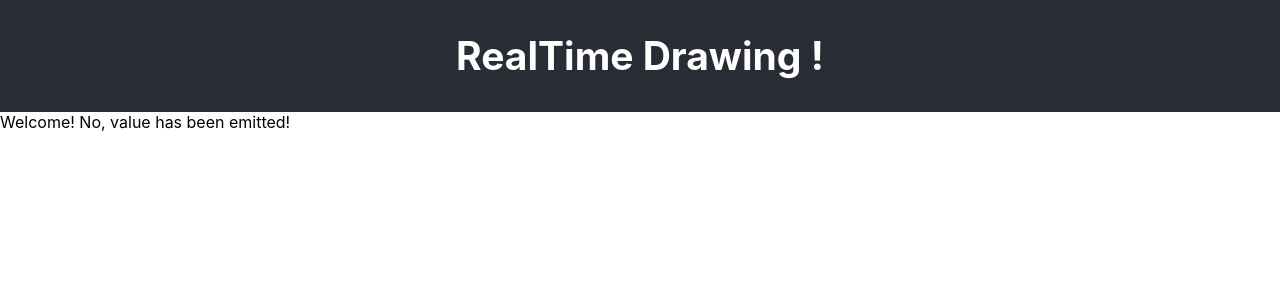
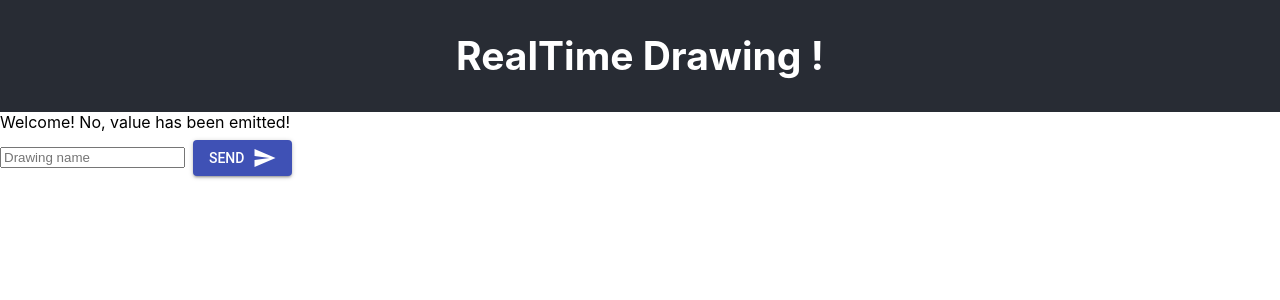
Before and after one commit to divyanshu-rawat/realtime-sockets-drawing-app, a React (Create React App) app in the folder client/: page / in a window 1280 px wide. Shown: the top 300 px of the page. Built offline with nearby package versions, Linux system fonts and the light colour scheme; no server answers.

Commit message:
material-ui added

```diff
--- a/client/package.json
+++ b/client/package.json
@@ -3,6 +3,9 @@
   "version": "0.1.0",
   "private": true,
   "dependencies": {
+    "@material-ui/core": "^3.3.0",
+    "antd": "^3.10.2",
+    "prop-types": "^15.6.2",
     "react": "^16.5.2",
     "react-dom": "^16.5.2",
     "react-scripts": "2.0.5",
--- a/client/public/index.html
+++ b/client/public/index.html
@@ -10,6 +10,7 @@
       homescreen on Android. See https://developers.google.com/web/fundamentals/web-app-manifest/
     -->
     <link rel="manifest" href="%PUBLIC_URL%/manifest.json">
+    <link href="https://fonts.googleapis.com/icon?family=Material+Icons" rel="stylesheet">
     <!--
       Notice the use of %PUBLIC_URL% in the tags above.
       It will be replaced with the URL of the `public` folder during the build.
--- a/client/src/App.js
+++ b/client/src/App.js
@@ -1,7 +1,8 @@
 import React, { Component, Fragment } from 'react';
 import './App.css';
 // import PropTypes from 'prop-types';
-import {subscribeToTimer} from './app-Api/api.js'
+// import {subscribeToTimer} from './app-Api/api.js'
+import DrawingForm from './Components/drawingForm';
 
 class App extends Component {
 
@@ -11,9 +12,6 @@ class App extends Component {
     this.state = {
       timeStamp: 'No, value has been emitted!'
     }
-    subscribeToTimer((timeStamp) =>{
-      this.setState({ timeStamp })
-    })
   }
 
   render() {
@@ -23,6 +21,7 @@ class App extends Component {
             <h2>RealTime Drawing !</h2>
           </div>
            Welcome! {this.state.timeStamp}
+           <DrawingForm />
       </Fragment>
     );
   }
--- /dev/null
+++ b/client/src/Components/drawingForm.js
@@ -0,0 +1,78 @@
+import React, { Component } from 'react';
+// import {
+//   createDrawing,
+// } from './api';
+
+import { withStyles } from '@material-ui/core/styles';
+import Button from '@material-ui/core/Button';
+import Icon from '@material-ui/core/Icon';
+import classNames from 'classnames';
+import PropTypes from 'prop-types';
+
+
+const styles = theme => ({
+  iconSmall: {
+    fontSize: 20,
+  },
+  rightIcon: {
+    marginLeft: theme.spacing.unit,
+  },
+  button: {
+    margin: theme.spacing.unit,
+  },
+});
+
+
+class DrawingForm extends Component {
+
+  constructor(props){
+    super(props)
+    this.state = {
+      drawingName: '',
+    }
+
+    this.handleSubmit = this.handleSubmit.bind(this)
+    console.log('this',this)
+  }
+
+  handleSubmit(event){
+    event.preventDefault();
+    // createDrawing(this.state.drawingName);
+    this.setState({
+      drawingName: '',
+    });
+  }
+
+  render() {
+
+    const { classes } = this.props;
+
+    return (
+      <div className="Form">
+        <form onSubmit={this.handleSubmit}>
+          <input
+            type="text"
+            value={this.state.drawingName}
+            onChange={(evt) => this.setState({ drawingName: evt.target.value })}
+            placeholder="Drawing name"
+            className="Form-drawingInput"
+            required
+          />
+
+          <Button variant="contained" color="primary" className={classes.button} type="submit">
+            Send
+            <Icon className={classes.rightIcon}>send</Icon>
+          </Button>
+
+        </form>
+      </div>
+    );
+  }
+}
+
+DrawingForm.propTypes = {
+  classes: PropTypes.object.isRequired,
+};
+
+
+export default withStyles(styles)(DrawingForm);
--- a/client/src/app-Api/api.js
+++ b/client/src/app-Api/api.js
@@ -3,8 +3,12 @@ import openSocket from 'socket.io-client';
 const socket = openSocket("http://0.0.0.0:8003");
 
 function subscribeToTimer(cb){
-	socket.on('timer', (timeStamp) => cb(timeStamp));
-	socket.emit('subscribeToTimer',1000)
+	socket.on('drawing', cb);
+	socket.emit('subscribeToDrawings')
 }
 
-export { subscribeToTimer };
+function createDrawings(name){
+	socket.emit('createDrawing', { name })
+}
+
+export { createDrawings, subscribeToDrawings };
```
Also changed, not shown: 1 other file (tests, documents, lock files or other folders).
